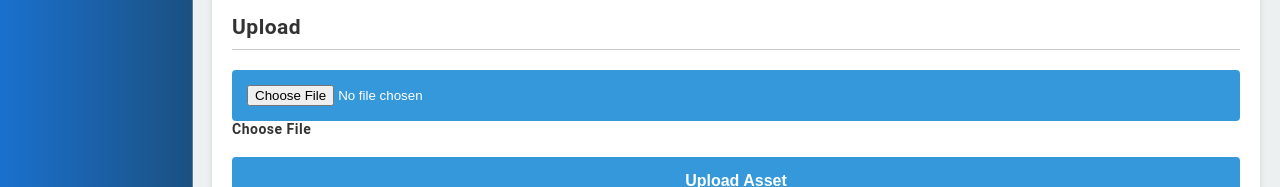
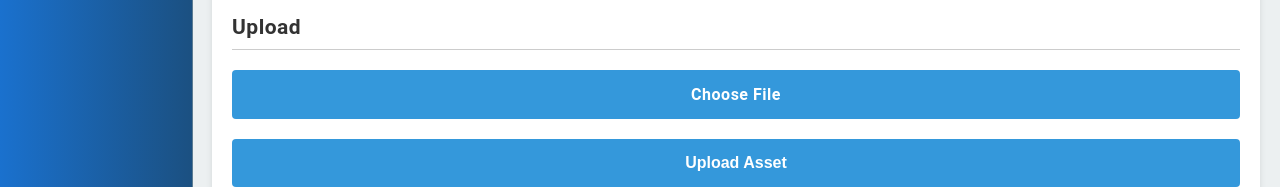
Before and after one commit to 123trung123/Digital-Signage, a React (Create React App) app in the folder Desktop/Dashboard/my-app/: page /Assets in a window 1280 px wide. Shown: the part 225-412 px from the top of the page. Built offline with nearby package versions, Linux system fonts and the light colour scheme; no server answers; the database is empty.

Commit message:
Add files via upload

```diff
--- a/Desktop/Dashboard/my-app/src/components/Style/Assets.css
+++ b/Desktop/Dashboard/my-app/src/components/Style/Assets.css
@@ -74,20 +74,27 @@ body {
   background: linear-gradient(to right, #1a1a1a, #333);
 }
 .upload-field {
-  width: 100%;
   margin-bottom: 20px;
-}
-
-.upload-field input[type="file"] {
   width: 100%;
   padding: 15px;
   background-color: #3498db;
+  font-size: 16px;
+  font-weight: bold;
   color: #ffffff;
   border: none;
   border-radius: 4px;
   cursor: pointer;
   transition: background-color 0.5s ease;
   box-sizing: border-box;
+  text-align: center;
+  transition: 0.3s;
+}
+.upload-field:hover{
+  background-color: #2980b9;
+  transform: translateY(-2px);
+}
+.upload-field input[type="file"] {
+  display: none;
 }
 
 .upload-field img {
@@ -127,9 +134,7 @@ body {
   background-color: #1f5a85;
   transform: translateY(0);
 }
-.h2{
-  padding: 10px;
-}
+
 @media (max-width: 768px) {
   .gallery {
     padding: 10px;
--- a/Desktop/Dashboard/my-app/src/components/Style/Home.css
+++ b/Desktop/Dashboard/my-app/src/components/Style/Home.css
@@ -127,7 +127,9 @@
     cursor: pointer;
     transition: background-color 0.3s ease;
   }
-
+  .machine-box .machine-header{
+    min-height: 100px;
+  }
   .log-container .machine-header:hover {
     background-color: #f0f0f0;
   }
--- a/Desktop/Dashboard/my-app/src/components/Style/PlayerHome.css
+++ b/Desktop/Dashboard/my-app/src/components/Style/PlayerHome.css
@@ -10,7 +10,12 @@
   .dark-mode .home-container {
     background: linear-gradient(to right, #1a1a1a, #333);
   }
-
+  .input-icon {
+    align-items: center;
+    padding-right: 20px;
+    width: 24px;
+    height: 24px;
+  }
   .flex-box {
     display: flex;
     flex-wrap: wrap;
```
